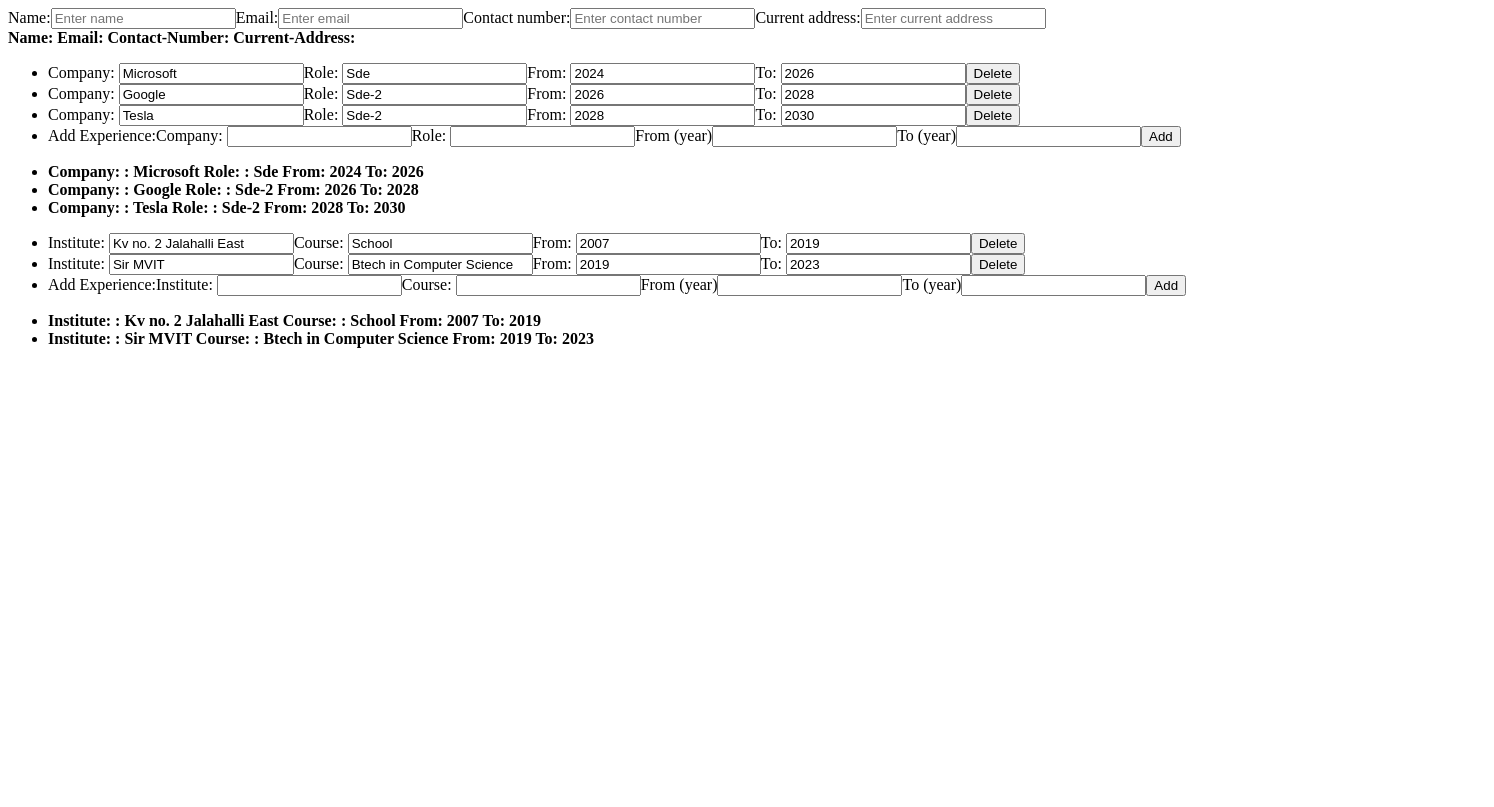
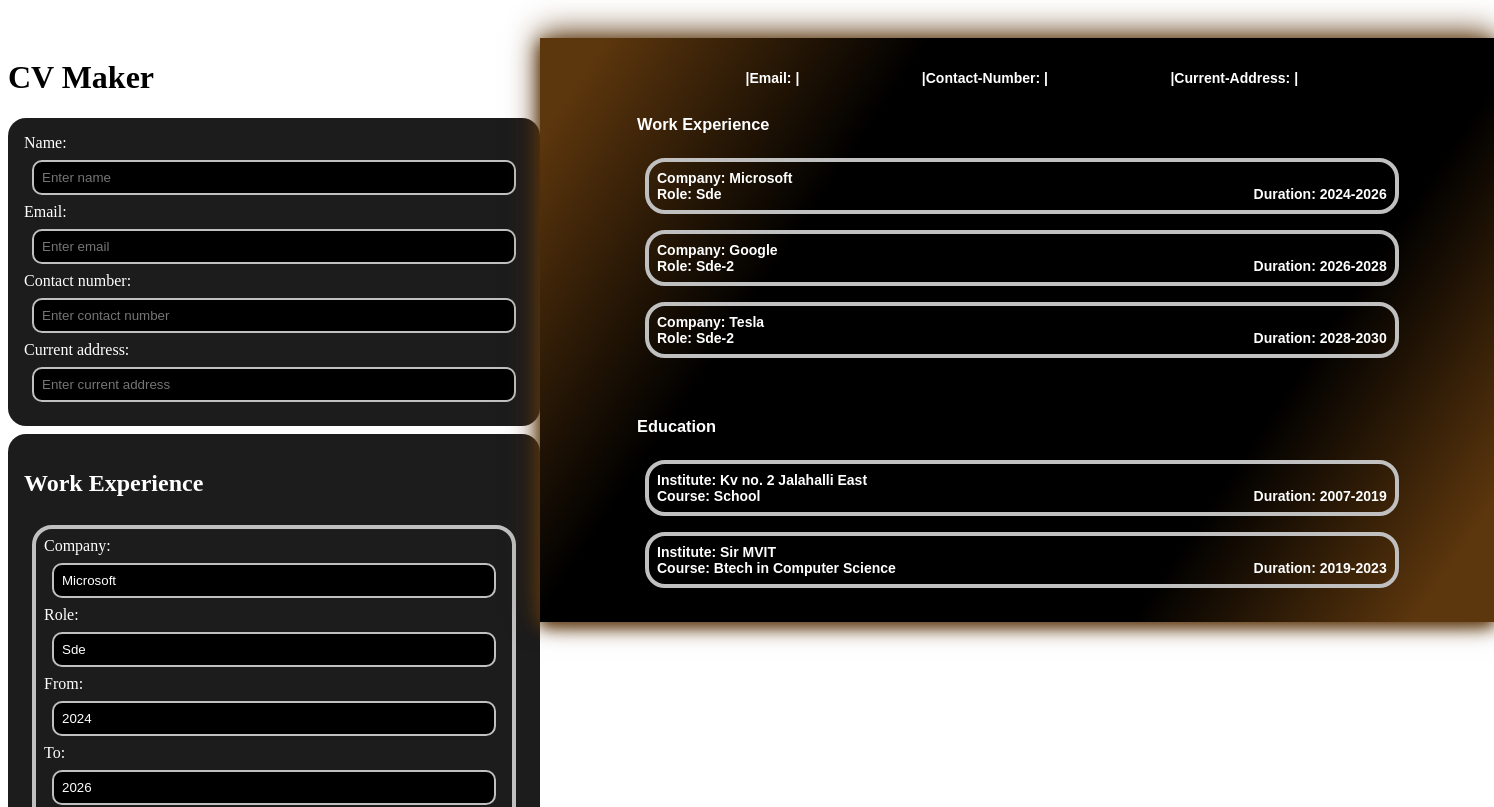
Before and after one commit to AnuragYadav404/cv-application, a React (Vite) app in the folder cv-application/: page / in a window 1280 px wide. Shown: the top 807 px of the page, 1494 px wide, since content can reach past the window. Built offline with nearby package versions, Linux system fonts and the light colour scheme.

Commit message:
Implements basic style and layout techniques.

```diff
--- a/cv-application/src/App.css
+++ b/cv-application/src/App.css
@@ -1,22 +1,131 @@
-/*
-.mainDiv {
-  display: flex;
+.cvApp{
+  display: grid;
+  grid-template-areas: "cvForm cvPreview";
+  grid-template-columns: repeat(2,auto);
+  justify-content: space-evenly;
+  padding: 30px 0;
 }
 
-.personalDetails {
+ul {
+  list-style-type: none;
+  padding: 0px;
+}
+
+li {
+  margin: 0px;
+}
+
+.cvForm {
+  grid-area: cvForm;
+  justify-self: center;
+  display: block;
+}
+
+.cvPreview {
+  background: linear-gradient(124deg,#5c360d 5%,#000 29%,#000 73%,#5c360d 94%);
+  box-shadow: 0 5px 15px #5c360d, 0 -5px 30px #5c360d;
+  color: white;
+  font-family: Montserrat,sans-serif;
+  font-size: 14px;
+  grid-area: cvPreview;
+  height: fit-content;
+  padding: 15px 75px 0 85px;
+  position: -webkit-sticky;
+  position: sticky;
+  top: 30px;
+  width: 21cm;
+  display: block;
+}
+
+
+.WorkDetails, .EducationDetails {
   display: flex;
   flex-direction: column;
-  gap: 16px;
-  margin: 16px;
-  padding: 16px;
-  min-width: 300px;
-  text-align: left;
 }
 
-.workExperience {
-  max-width: 200px;
+.personalDetails, .WorkDetailsList, .EducationDetailsList   {
+  margin-top: 8px;
+  color: white;
+  display: flex;
+  flex-direction: column;
+  background-color: #1c1c1c;
+  border-radius: 18px;
+  padding: 16px;
+  width:500px;
+  /* max-width: 200px; */
 }
 
-.expItem {
-  max-width: 100px;
-} */
+.WorkDetailsList li, .EducationDetailsList li {
+  display: flex;
+  flex-direction: column;
+  margin: 8px;
+  padding:8px;
+  border-radius: 20px;
+  box-shadow: none;
+  border: 4px solid silver;
+}
+
+.WorkDetailsList li input, .EducationDetailsList li input, .personalDetails input {
+  background-color: black;
+  color: white;
+  padding: 8px;
+  margin: 8px;
+  border-radius: 10px;
+  box-shadow: none;
+  border: 2px solid silver;
+}
+
+
+
+.WorkDetailsList li button, .EducationDetailsList li button {
+  margin: 8px;
+  padding: 8px;
+  border-radius: 16px;
+  background-color: black;
+  color: white;
+  border: 2px solid silver;
+}
+
+.personalDetailsDisplay {
+  display: flex;
+  flex-direction: column;
+}
+
+.headerName {
+  flex: 1;
+  text-align: center;
+}
+
+.headerDetails {
+  flex: 1;
+  display: flex;
+  justify-content: space-evenly;
+  gap: 2px;
+}
+
+.displayWorkDetails, .displayEducationDetails {
+  /* border: 1px solid silver; */
+  /* border-radius: 20px; */
+  padding: 8px;
+  margin: 4px;
+}
+.displayWorkDetails ul, .displayEducationDetails ul{
+  display: flex;
+  flex-direction: column;
+
+}
+
+.displayWorkDetails ul li, .displayEducationDetails ul li  {
+  display: flex;
+  flex-direction: column;
+  margin: 8px;
+  padding:8px;
+  border-radius: 20px;
+  box-shadow: none;
+  border: 4px solid silver;
+}
+
+.expSectionTwo{
+  display: flex;
+  justify-content: space-between;
+}
--- a/cv-application/src/App.jsx
+++ b/cv-application/src/App.jsx
@@ -11,13 +11,15 @@ function App() {
   const [email, setEmail] = useState("");
   const [phone, setPhone] = useState("");
   const [currentAddress, setCurrentAddress] = useState("");
-  // const [experience, setExperience] = useState([]);
   const [work, setWork] = useState(initialWorkExp);
   const [education, setEducation] = useState(initialEducation);
-  // console.log("App education is : ", education)
   return (
-    <div className="mainDiv">
-      {/* PersonalDetails section */}
+    <div className="cvApp">
+      <div className="cvForm">
+        <div className="header">
+          <h1>CV Maker</h1>
+        </div>
+        <div className="personalData">
           <PersonalDetailsForm
             name={name}
             setName={setName}
@@ -28,14 +30,10 @@ function App() {
             currentAddress={currentAddress}
             setCurrentAddress={setCurrentAddress}
           />
-      <DisplayPersonalDetails
-        name={name}
-        email={email}
-        phone={phone}
-        currentAddress={currentAddress}
-      />
+        </div>
+        <div className="workData">
           <ExperienceDetails
-        experienceName="ExperienceDetails"
+            experienceName="WorkDetails"
             experience={work}
             setExperience={setWork}
             title={"companyName"}
@@ -43,15 +41,8 @@ function App() {
             subtitle={"role"}
             subtitleLabel={"Role: "}
           />
-      <DisplayExperienceDetails
-        experienceName="ExperienceDetails"
-        experience={work}
-        title={"companyName"}
-        titleLabel={"Company: "}
-        subtitle={"role"}
-        subtitleLabel={"Role: "}
-      />
-
+        </div>
+        <div className="educationData">
           <ExperienceDetails
             experienceName="EducationDetails"
             experience={education}
@@ -61,6 +52,28 @@ function App() {
             subtitle={"course"}
             subtitleLabel={"Course: "}
           />
+        </div>
+      </div>
+      <div className="cvPreview">
+        <div className="personalDataPreview">
+          <DisplayPersonalDetails
+            name={name}
+            email={email}
+            phone={phone}
+            currentAddress={currentAddress}
+          />
+        </div>
+        <div className="workDataPreview">
+          <DisplayExperienceDetails
+            experienceName="WorkDetails"
+            experience={work}
+            title={"companyName"}
+            titleLabel={"Company: "}
+            subtitle={"role"}
+            subtitleLabel={"Role: "}
+          />
+        </div>
+        <div className="educationDataPreview">
           <DisplayExperienceDetails
             experienceName="EducationDetails"
             experience={education}
@@ -70,6 +83,62 @@ function App() {
             subtitleLabel={"Course: "}
           />
         </div>
+      </div>
+    </div>
+    // <div className="mainDiv">
+    //   {/* PersonalDetails section */}
+    //   <PersonalDetailsForm
+    //     name={name}
+    //     setName={setName}
+    //     email={email}
+    //     setEmail={setEmail}
+    //     phone={phone}
+    //     setPhone={setPhone}
+    //     currentAddress={currentAddress}
+    //     setCurrentAddress={setCurrentAddress}
+    //   />
+    //   <DisplayPersonalDetails
+    //     name={name}
+    //     email={email}
+    //     phone={phone}
+    //     currentAddress={currentAddress}
+    //   />
+    //   <ExperienceDetails
+    //     experienceName="ExperienceDetails"
+    //     experience={work}
+    //     setExperience={setWork}
+    //     title={"companyName"}
+    //     titleLabel={"Company: "}
+    //     subtitle={"role"}
+    //     subtitleLabel={"Role: "}
+    //   />
+    //   <DisplayExperienceDetails
+    //     experienceName="ExperienceDetails"
+    //     experience={work}
+    //     title={"companyName"}
+    //     titleLabel={"Company: "}
+    //     subtitle={"role"}
+    //     subtitleLabel={"Role: "}
+    //   />
+
+    //   <ExperienceDetails
+    //     experienceName="EducationDetails"
+    //     experience={education}
+    //     setExperience={setEducation}
+    //     title={"instituteName"}
+    //     titleLabel={"Institute: "}
+    //     subtitle={"course"}
+    //     subtitleLabel={"Course: "}
+    //   />
+    //   <DisplayExperienceDetails
+    //     experienceName="EducationDetails"
+    //     experience={education}
+    //     title={"instituteName"}
+    //     titleLabel={"Institute: "}
+    //     subtitle={"course"}
+    //     subtitleLabel={"Course: "}
+    //   />
+    // </div>
   );
 }
 
--- a/cv-application/src/components/DisplayExperienceDetails.jsx
+++ b/cv-application/src/components/DisplayExperienceDetails.jsx
@@ -1,14 +1,24 @@
 export default function DisplayExperienceDetails({experienceName, experience, title, titleLabel, subtitle,subtitleLabel}) {
+    let headerLabel = "Work Experience";
+    if(experienceName === 'EducationDetails') {
+        headerLabel = "Education"
+    }
     return (
         <div className={'display' + experienceName}>
+            <h3>{headerLabel}</h3>
             <ul>
                {experience.map((exp) => {
                     return(
                         <li key={exp.id}>
-                            <b>{titleLabel}: {exp[title]} </b>
-                            <b>{subtitleLabel}: {exp[subtitle]} </b>
-                            <b>From: {exp["yearFrom"]} </b>
-                            <b>To: {exp["yearTo"]} </b>
+                            <div className="expSectionOne">
+                                <b>{titleLabel} {exp[title]} </b>
+                            </div>
+                            <div className="expSectionTwo">
+                                <b>{subtitleLabel} {exp[subtitle]} </b>
+                                <div className="duration">
+                                    <b>Duration: {exp["yearFrom"]}-{exp["yearTo"]}</b>
+                                </div>
+                            </div>
 
                         </li>
                     )
--- a/cv-application/src/components/DisplayPersonalDetails.jsx
+++ b/cv-application/src/components/DisplayPersonalDetails.jsx
@@ -7,12 +7,17 @@ export default function DisplayPersonalDetails({
   phone,
   currentAddress,
 }) {
+
   return (
-    <div className="personalDetails">
-      <b>Name: {name}</b>
-      <b>Email: {email}</b>
-      <b>Contact-Number: {phone}</b>
-      <b>Current-Address: {currentAddress}</b>
+    <div className="personalDetailsDisplay">
+      <div className="headerName">
+        <h2>{name}</h2>
+      </div>
+      <div className="headerDetails">
+        <b>|Email: {email}|</b>
+        <b>|Contact-Number: {phone}|</b>
+        <b>|Current-Address: {currentAddress}|</b>
+      </div>
     </div>
   );
 }
--- a/cv-application/src/components/ExperienceDetails.jsx
+++ b/cv-application/src/components/ExperienceDetails.jsx
@@ -16,6 +16,10 @@ export default function ExperienceDetails({
   const [newYearTo, setNewYearTo] = useState("");
 
   // console.log(experience);
+  let cardLabel = "Work Experience";
+  if(experienceName === 'EducationDetails') {
+    cardLabel = "Education Details"
+  }
 
   function handleExpChange(property, newValue, id) {
     setExperience(
@@ -62,6 +66,7 @@ export default function ExperienceDetails({
   return (
     <div className={experienceName}>
       <ul className={experienceName + "List"}>
+        <h2>{cardLabel}</h2>
         {experience.map((exp) => {
           return (
             <li key={exp.id}>
@@ -110,7 +115,7 @@ export default function ExperienceDetails({
           );
         })}
         <li key={"newExp"}>
-          Add Experience:
+          <h3>Add Experience:</h3>
           <label htmlFor="newExpTitle">{titleLabel}</label>
           <input
             type="text"
```
Lines whose indentation alone changed are shown as unchanged.
